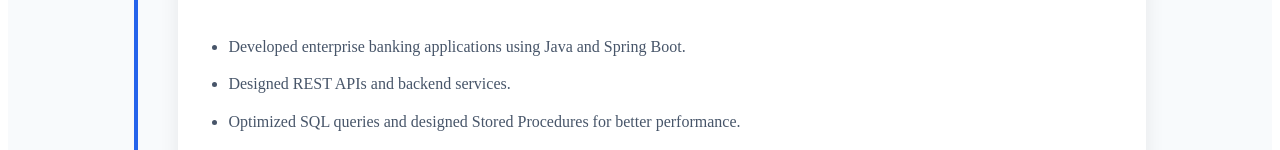
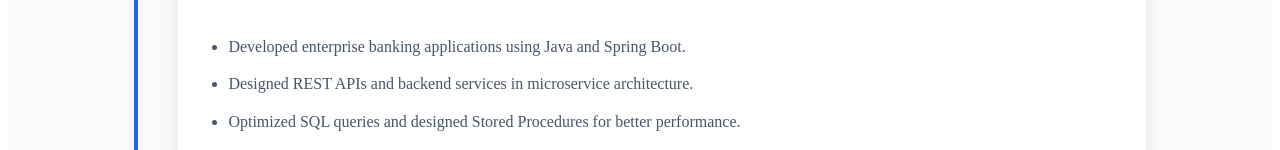
Before and after one commit to SreekarSetty/PortfolioWebsite, an Angular app in the folder JavaFSD_PortfolioWebsite/: page /experience in a window 1280 px wide. Shown: the part 4232-4382 px from the top of the page. Built offline with nearby package versions, Linux system fonts and the light colour scheme.

Commit message:
Adding Microservice

```diff
--- a/JavaFSD_PortfolioWebsite/src/app/components/experience/experience.component.ts
+++ b/JavaFSD_PortfolioWebsite/src/app/components/experience/experience.component.ts
@@ -40,7 +40,7 @@ export class ExperienceComponent {
       duration: 'Jan 2020 - Aug 2022',
       description: [
         'Developed enterprise banking applications using Java and Spring Boot.',
-        'Designed REST APIs and backend services.',
+        'Designed REST APIs and backend services in microservice architecture.',
         'Optimized SQL queries and designed Stored Procedures for better performance.',
         'Worked with Agile Scrum teams and business teams.',
         'Participated in code reviews and production support.'
```
